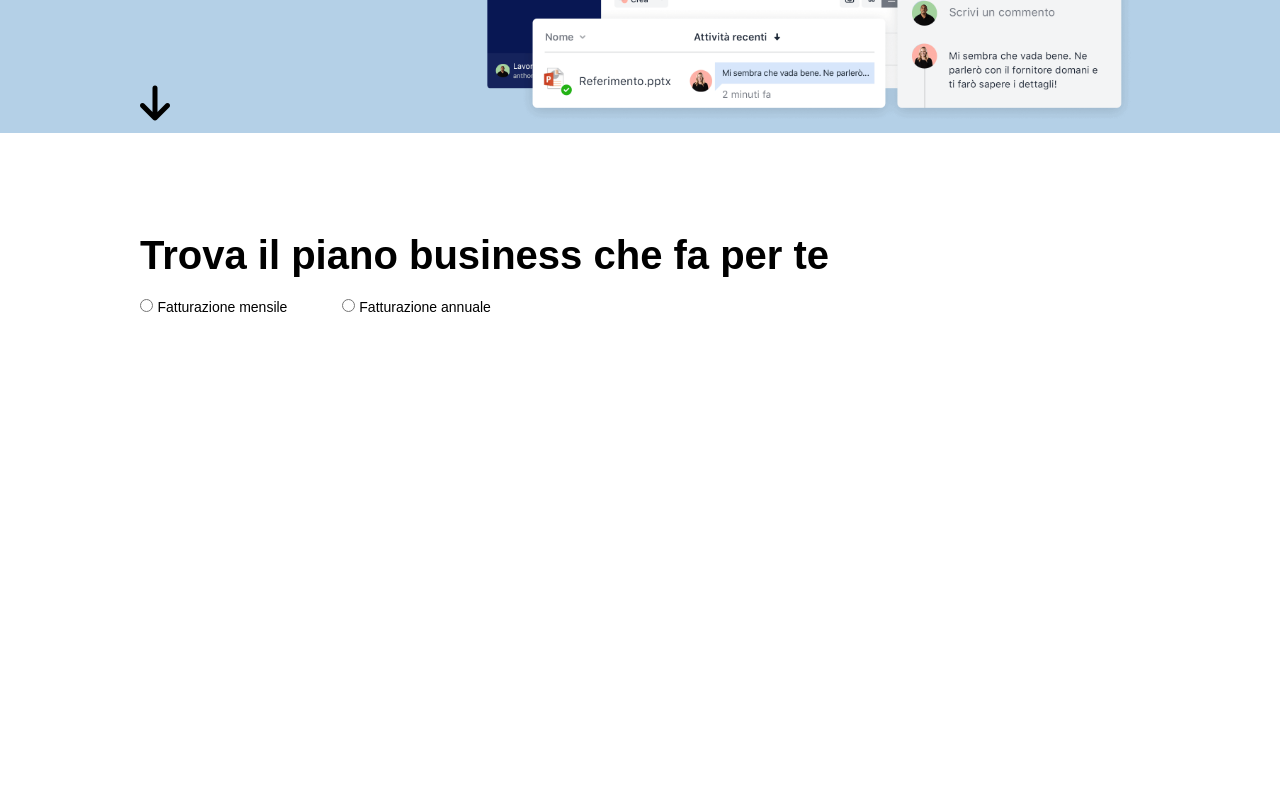
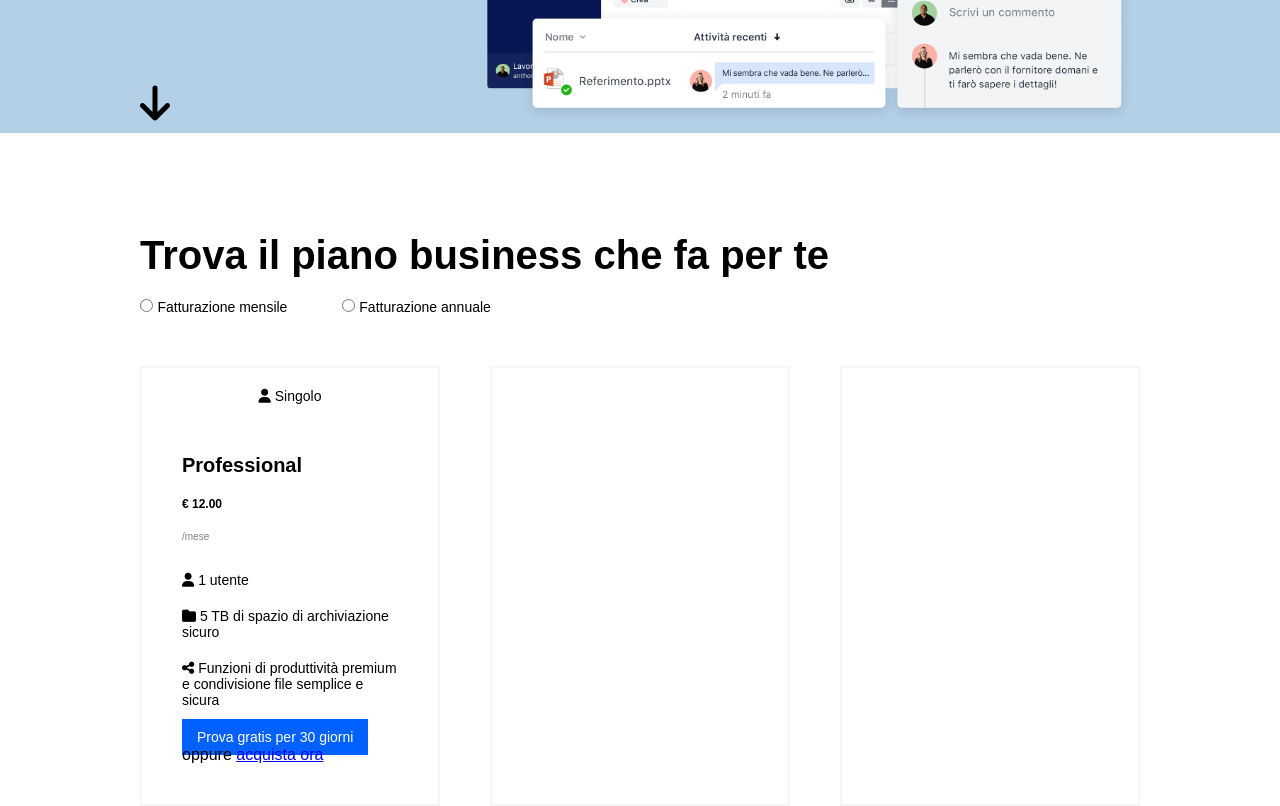
Before and after one commit to Limson91/htmlcss-dropbox, a plain HTML site: page index.html in a window 1280 px wide. Shown: the part 621-1427 px from the top of the page. Before the commit the page ends 937 px from the top, so only its background shows below. Drawn offline with Linux system fonts and the light colour scheme.

Commit message:
added cards structure and some style

```diff
--- a/css/style.css
+++ b/css/style.css
@@ -97,7 +97,7 @@ header li {
 }
 
 .col-4 {
-    flex-basis: calc((100% / 12) * 4)
+    flex-basis: calc((100% / 12) * 4);
 }
 
 .col-8 {
@@ -120,14 +120,73 @@ header li {
 /*Business content cards*/
 
 .business-content h2 {
-    padding-top: 100px;
-    padding-bottom: 20px;
+    margin-top: 100px;
+    margin-bottom: 20px;
     font-size: 40px;
 }
 
 .business-content label {
     padding-right: 50px;
     font-size: 14px;
+}
+
+.business-card .container {
+    display: flex;
+    flex-direction: row;
+    justify-content: space-between;
+}
+
+.business__col-4 {
+    width: 300px;
+}
+
+.business-card .container {
+    margin-top: 50px;
+}
+
+.plan-name {
+    font-size: 14px;
+    text-align: center;
+}
+
+.main-business-info {
+    padding: 20px;
+}
+
+.main-business-info li {
+    margin-bottom: 20px;
+}
+
+.main-business-info ul {
+    margin-top: 30px;
+}
+
+.plan-title {
+    font-size: 20px;
+}
+
+.price {
+    font-size: 12px;
+}
+
+.duration {
+    font-size: 10px;
+    color: gray;
+}
+
+.user-description {
+    font-size: 14px;
+}
+
+.trial-button {
+    background-color: #0061FF;
+    color: white;
+    padding: 10px 15px;
+    width: 100%;
+    text-align: center;
+    font-size: 14px;
+    text-decoration: none;
+    margin: 15px 0p;
 }
 
 /* debug */
@@ -151,3 +210,9 @@ header li {
 .debug .hero [class^='col'] {
     /* background-color: white; */
 }
+
+.debug .business-card .business__col-4 {
+    /* background-color: bisque; */
+    padding: 20px;
+    border: 2px solid #f6f6f6;
+}
--- a/index.html
+++ b/index.html
@@ -93,6 +93,50 @@
                 </div>
             </div>
         </section>
+
+        <section class="business-card">
+            <div class="container">
+                <div class="business__col-4">
+                    <div class="plan-name">
+                        <span>
+                            <i class="fa-solid fa-user"></i>
+                        </span>
+                        <span>Singolo</span>
+                    </div>
+
+                    <div class="main-business-info">
+                        <ul>
+                            <li><h2 class="plan-title"><strong>Professional</strong></h2></li>
+                            <li><p class="price"><strong>&euro; 12.00</strong></p></li>
+                            <li><p class="duration">/mese</p></li>
+                        </ul>
+
+                        <ul class="user-description">
+                            <li class="user-number">
+                                <span><i class="fa-solid fa-user"></i></span>
+                                <span>1 utente</span>
+                            </li>
+                            <li>
+                                <span><i class="fa-solid fa-folder"></i></span>
+                                <span>5 TB di spazio di archiviazione sicuro</span>
+                            </li>
+                            <li>
+                                <span><i class="fa-solid fa-share-nodes"></i></span>
+                                <span>Funzioni di produttività premium e condivisione file semplice e sicura</span>
+                            </li>
+                        </ul>
+
+                        <a class="trial-button" href="#">Prova gratis per 30 giorni</a>
+
+                        <p>oppure <a href="#">acquista ora</a></p>
+                    </div>
+                </div>
+
+                <div class="business__col-4"></div>
+                <div class="business__col-4"></div>
+            </div>
+
+        </section>
     </main>
 
     <footer class="page-footer">
```
